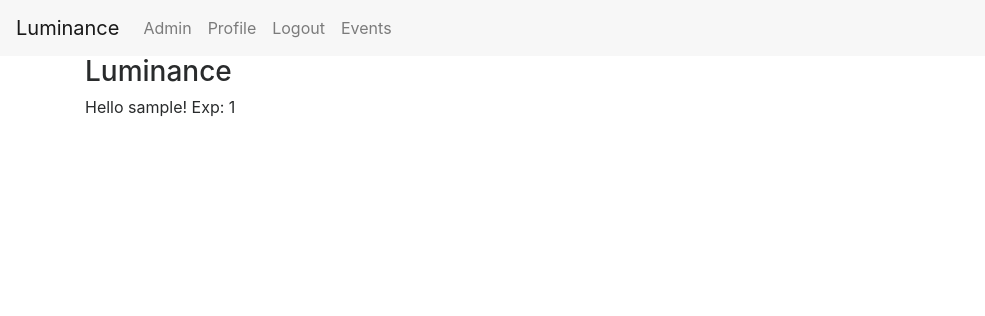
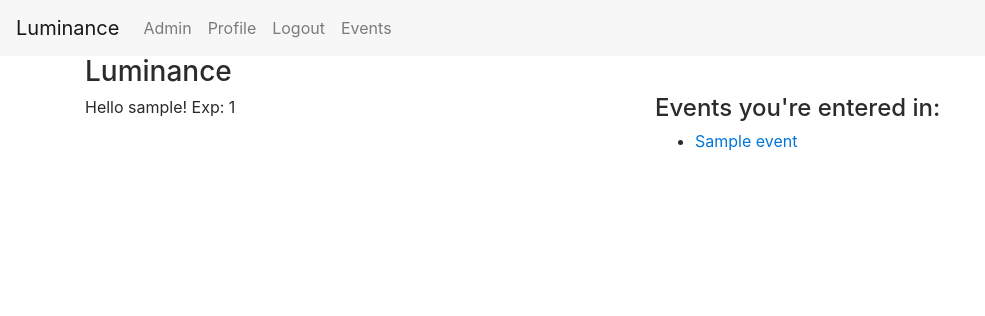
Before and after one commit to nginth/luminance, a Flask app: page / in a window 1280 px wide. Shown: the top 316 px of the page, without its empty margins (0-985 px from the left). Run offline with Flask 2, Linux system fonts and the light colour scheme; a user stored in the database is signed in; tables that the repository leaves empty hold one stand-in row (values such as "Sample post"); parts of the project's set-up code (start-up, migrations or seed data) failed here and were passed over; some libraries are stand-ins or nearby versions.

Commit message:
add events current user is registered for on home page

```diff
--- a/luminance/routes.py
+++ b/luminance/routes.py
@@ -19,7 +19,13 @@ pages = Blueprint('pages', __name__, template_folder='templates')
 
 @pages.route('/')
 def index():
-    return render_template('index.html')
+    events = None
+    user = None
+    if not current_user.is_anonymous:
+        user = current_user
+        events = user.events
+
+    return render_template('index.html', events=events, user=user)
 
 @pages.route('/login', methods=['GET', 'POST'])
 def login():
--- a/luminance/templates/index.html
+++ b/luminance/templates/index.html
@@ -2,11 +2,21 @@
 {% block body %}
 <div class="container">
     <h3>Luminance</h3>
-    <div>
-        {% if current_user.is_authenticated %}
-        <p>Hello {{ current_user.username }}! Exp: {{ current_user.exp }} </p>
+    <div class="row">
+        {% if user %}
+            <div class="col-sm-6">Hello {{ current_user.username }}! Exp: {{ current_user.exp }} </div>
+            {% if events %}
+                <div class="col-sm-6">
+                    <h4>Events you're entered in: </h4>
+                    <ul>
+                        {% for event in events %}
+                            <li> <a href="/events/{{events.id}}">{{event.name}}</a></li>
+                        {% endfor %}
+                    </ul>
+                </div>
+            {% endif %}
         {% else %}
-        <p> Hi, welcome to Luminance! </p>
+            <p> Hi, welcome to Luminance! </p>
         {% endif %}
     </div>
 </div>
```
